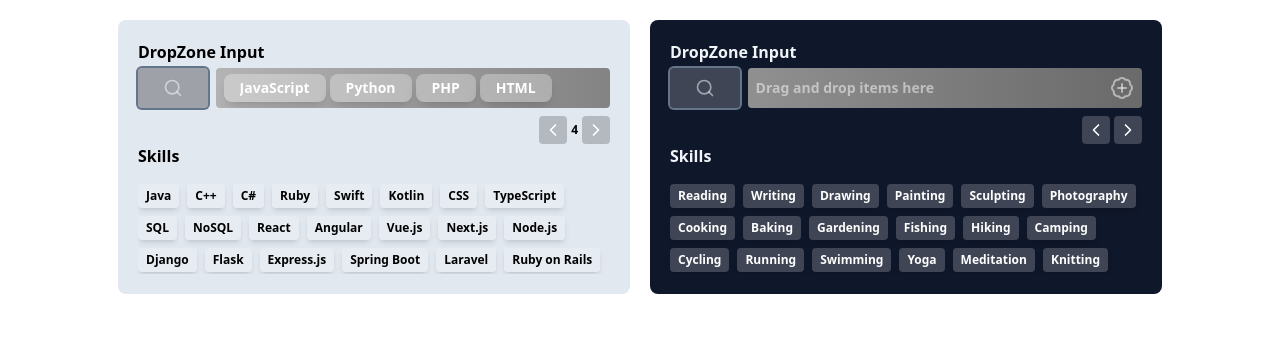
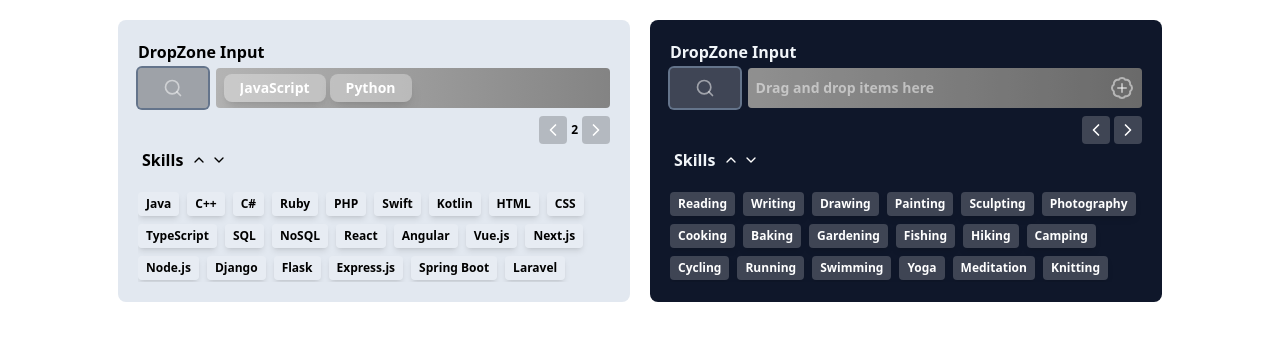
Before and after one commit to JawadAmmar700/Component-Library, a Next.js app: page /drop-input in a window 1280 px wide. Shown: the top 340 px of the page. Built offline with nearby package versions, Linux system fonts and the light colour scheme.

Commit message:
fix some styling

```diff
--- a/src/components/re-uc/drop-input/animated-button.tsx
+++ b/src/components/re-uc/drop-input/animated-button.tsx
@@ -12,12 +12,12 @@ export function AnimatedButtonComponent({
   return (
     <div className="relative group overflow-hidden text-white px-4 py-1 bg-white/30  rounded-lg shadow-lg  flex-shrink-0">
       <div className="absolute inset-0 bg-gradient-to-r from-blue-500 to-teal-400 opacity-0 group-hover:opacity-30 transition-opacity duration-500 ease-in-out rounded-lg" />
-      <p className="relative z-10 font-semibold text-sm truncate select-none">
+      <p className="relative z-10 font-semibold text-xs md:text-sm truncate select-none">
         {item}
       </p>
       <button
         onClick={() => onClick(item)}
-        className="absolute inset-0 flex items-center justify-center z-20 font-bold text-black bg-white dark:bg-gray-800 rounded-lg transform -translate-x-full group-hover:translate-x-0 transition-transform duration-500 ease-in-out group-hover:shadow-xl"
+        className="absolute inset-0 flex items-center justify-center z-20 font-bold text-black bg-white rounded-lg transform -translate-x-full group-hover:translate-x-0 transition-transform duration-500 ease-in-out group-hover:shadow-xl"
         style={{ clipPath: "polygon(0 0, 100% 0, 80% 100%, 0% 100%)" }}
       >
         <Trash size={18} className="text-red-500" />
--- a/src/components/re-uc/drop-input/index.tsx
+++ b/src/components/re-uc/drop-input/index.tsx
@@ -2,8 +2,10 @@
 
 import {
   BadgePlus,
+  ChevronDown,
   ChevronLeft,
   ChevronRight,
+  ChevronUp,
   List,
   Search,
 } from "lucide-react";
@@ -61,7 +63,6 @@ export default function DropInput({
   const timeOutRef = useRef<NodeJS.Timeout | null>(null);
   const touchItem = useRef<TouchItem | null>(null);
   const contanierRef = useRef<HTMLDivElement | null>(null);
-  const isItemOverDropZone = useRef<boolean | null>(null);
 
   const inputWidth = inputOrDropZone === "Input" ? "85%" : "15%";
   const dropZoneWidth = inputOrDropZone === "DropZone" ? "85%" : "15%";
@@ -76,12 +77,6 @@ export default function DropInput({
           )
       );
   }, [inputValue, list, dropedItems]);
-
-  // const filteredData = useMemo(() => {
-  //   return list.filter((item) =>
-  //     item.toLowerCase().includes(inputValue.toLowerCase())
-  //   );
-  // }, [inputValue, list]).filter((item) => !dropedItems.includes(item));
 
   const handleScroll = useCallback(
     (counter: number, isHolding: boolean, direction: "left" | "right") => {
@@ -265,10 +260,10 @@ export default function DropInput({
             dropY >= -elementRec.height / 2 &&
             dropY <= dropRect.height - elementRec.height / 2
           ) {
-            isItemOverDropZone.current = true;
+            setIsDraggingOver(true);
             element.style.border = "2px dotted green";
           } else {
-            isItemOverDropZone.current = false;
+            setIsDraggingOver(false);
             element.style.border = "none";
           }
         }
@@ -280,37 +275,38 @@ export default function DropInput({
     if (touchItem.current) {
       const { element, originalElement } = touchItem.current;
       originalElement.style.opacity = "1";
-      if (isItemOverDropZone.current) {
+
+      if (isDraggingOver) {
         handleDrop("Touch");
       }
 
       // Reset state
       element.remove();
       touchItem.current = null;
-      isItemOverDropZone.current = false;
+      setIsDraggingOver(false);
     }
   }, [draggedItemRef.current, list, dropedItems]);
 
-  // const handleListScroll = useCallback(
-  //   (counter: number, isHolding: boolean, direction: "top" | "bottom") => {
-  //     if (listRef.current) {
-  //       const { scrollTop, scrollHeight, clientHeight } = listRef.current;
-  //       if (direction === "top" && scrollTop > 0) {
-  //         listRef.current.scrollTo({
-  //           top: Math.max(0, scrollTop - counter),
-  //           behavior: isHolding ? "instant" : "smooth",
-  //         });
-  //       }
-  //       if (direction === "bottom" && scrollTop < scrollHeight - clientHeight) {
-  //         listRef.current.scrollTo({
-  //           top: Math.min(scrollHeight - clientHeight, scrollTop + counter),
-  //           behavior: isHolding ? "instant" : "smooth",
-  //         });
-  //       }
-  //     }
-  //   },
-  //   [listRef.current]
-  // );
+  const handleListScroll = useCallback(
+    (counter: number, isHolding: boolean, direction: "top" | "bottom") => {
+      if (listRef.current) {
+        const { scrollTop, scrollHeight, clientHeight } = listRef.current;
+        if (direction === "top" && scrollTop > 0) {
+          listRef.current.scrollTo({
+            top: Math.max(0, scrollTop - counter),
+            behavior: isHolding ? "instant" : "smooth",
+          });
+        }
+        if (direction === "bottom" && scrollTop < scrollHeight - clientHeight) {
+          listRef.current.scrollTo({
+            top: Math.min(scrollHeight - clientHeight, scrollTop + counter),
+            behavior: isHolding ? "instant" : "smooth",
+          });
+        }
+      }
+    },
+    [listRef.current]
+  );
 
   return (
     <div
@@ -323,7 +319,7 @@ export default function DropInput({
       <div className="flex flex-col items-start space-y-1">
         <div className="flex items-center justify-between w-full">
           <h1
-            className={`text-md font-bold ${
+            className={`text-md font-bold select-none ${
               theme === "Dark" ? "text-slate-100" : "text-black"
             } `}
           >
@@ -407,7 +403,7 @@ export default function DropInput({
                         text="Drag and drop items here"
                         loop={false}
                         animationDuration={50}
-                        TextStyle="text-sm font-bold text-white/50"
+                        TextStyle="text-xs md:text-sm font-bold text-white/50"
                         cursorStyle="hidden"
                       />
                     )}
@@ -489,17 +485,54 @@ export default function DropInput({
             theme === "Dark" ? "text-white" : "text-black"
           } ${inputOrDropZone === "Input" && "relative top-2"} `}
         >
+          <div className="flex items-center space-x-2 p-1">
             <h1
-            className={`text-md font-bold ${
+              className={`text-md font-bold select-none ${
                 theme === "Dark" ? "text-slate-100" : "text-black"
               } `}
             >
               {dataLabel}
             </h1>
+
+            <div className="flex items-center space-x-1 ">
+              <LongPressButton
+                onPress={handleListScroll}
+                onPressArgs={["top"]}
+                timeOutDuration={200}
+                disabled={!list}
+                delay={50}
+              >
+                <ChevronUp
+                  size={16}
+                  className={`rounded  ${
+                    theme === "Dark"
+                      ? "text-white group-hover:text-white/80"
+                      : "text-black group-hover:text-black/80"
+                  }`}
+                />
+              </LongPressButton>
+              <LongPressButton
+                onPress={handleListScroll}
+                onPressArgs={["bottom"]}
+                timeOutDuration={200}
+                disabled={!list}
+                delay={50}
+              >
+                <ChevronDown
+                  size={16}
+                  className={`rounded  ${
+                    theme === "Dark"
+                      ? "text-white group-hover:text-white/80"
+                      : "text-black group-hover:text-black/80"
+                  }`}
+                />
+              </LongPressButton>
+            </div>
+          </div>
           <div className="flex space-x-1">
             <div
               ref={listRef}
-              className="flex flex-wrap gap-2 max-h-[90px]  touch-none  overflow-y-scroll drop-input-scrollbar"
+              className="flex flex-wrap gap-2 max-h-[90px] touch-none overflow-y-scroll drop-input-scrollbar"
             >
               {filteredData.map((item, index) => (
                 <div
@@ -524,36 +557,6 @@ export default function DropInput({
                 </div>
               ))}
             </div>
-            {/* <div className="h-[90px] flex items-end justify-center md:hidden">
-              <div>
-                <LongPressButton
-                  onPress={handleListScroll}
-                  onPressArgs={["top"]}
-                  timeOutDuration={200}
-                  disabled={!list}
-                  className={`rounded p-1 ${
-                    theme === "Dark"
-                      ? "bg-white/20 hover:bg-white/30"
-                      : "bg-black/20 hover:bg-black/30"
-                  }`}
-                >
-                  <ChevronUp size={20} className="text-white" />
-                </LongPressButton>
-                <LongPressButton
-                  onPress={handleListScroll}
-                  onPressArgs={["bottom"]}
-                  timeOutDuration={200}
-                  disabled={!list}
-                  className={`rounded p-1 ${
-                    theme === "Dark"
-                      ? "bg-white/20 hover:bg-white/30"
-                      : "bg-black/20 hover:bg-black/30"
-                  }`}
-                >
-                  <ChevronDown size={20} className="text-white" />
-                </LongPressButton>
-              </div>
-            </div> */}
           </div>
         </div>
         {/* End of Drop Items */}
--- a/src/components/re-uc/long-press-button.tsx
+++ b/src/components/re-uc/long-press-button.tsx
@@ -2,7 +2,7 @@ import React, { useRef } from "react";
 
 interface LongPressButtonProps<TArgs extends (string | number | boolean)[]> {
   onPress: (counter: number, isHolding: boolean, ...args: TArgs) => void;
-  className: string;
+  className?: string;
   children: React.ReactNode;
   timeOutDuration: number;
   onPressArgs: TArgs;
--- a/src/components/showcase/drop-input.tsx
+++ b/src/components/showcase/drop-input.tsx
@@ -18,7 +18,7 @@ const DropInputShowcase = () => {
         data={programmingSkills}
         dataLabel="Skills"
         // default values here is treated as saved values can be from different sources like Database or Server or any other source.
-        defaultValues={["JavaScript", "Python", "PHP", "HTML"]}
+        defaultValues={["JavaScript", "Python"]}
         inputLabel="DropZone Input"
       />
       <DropInput
--- a/src/components/showcase/long-press-buttom.tsx
+++ b/src/components/showcase/long-press-buttom.tsx
@@ -1,20 +1,11 @@
 "use client";
-import React, { useState, useEffect } from "react";
-import { Moon, Sun, Minus, Plus } from "lucide-react";
+import React, { useState } from "react";
+import { Minus, Plus } from "lucide-react";
 import LongPressButton from "../re-uc/long-press-button";
 
 export default function LongPressButtonShowcase() {
   const [count, setCount] = useState(0);
   const [isHolding, setIsHolding] = useState(false);
-  const [isDarkMode, setIsDarkMode] = useState(false);
-
-  useEffect(() => {
-    if (isDarkMode) {
-      document.documentElement.classList.add("dark");
-    } else {
-      document.documentElement.classList.remove("dark");
-    }
-  }, [isDarkMode]);
 
   const handlePress = (
     counter: number,
@@ -30,17 +21,7 @@ export default function LongPressButtonShowcase() {
 
   return (
     <div className="flex flex-col items-center justify-center min-h-screen bg-gray-100 dark:bg-gray-900 transition-colors duration-300">
-      <div className="absolute top-4 right-4">
-        <button
-          onClick={() => setIsDarkMode(!isDarkMode)}
-          className="p-2 flex items-center justify-center rounded-full bg-gray-200 dark:bg-gray-700 text-gray-800 dark:text-gray-200 transition-colors duration-300"
-          aria-label={
-            isDarkMode ? "Switch to light mode" : "Switch to dark mode"
-          }
-        >
-          {isDarkMode ? <Sun size={16} /> : <Moon size={16} />}
-        </button>
-      </div>
+      <div className="absolute top-4 right-4"></div>
       <div className="bg-white dark:bg-gray-800 p-8 rounded-2xl shadow-lg transition-all duration-300 transform hover:scale-105">
         <h1 className="text-3xl font-bold mb-8 text-gray-800 dark:text-white text-center">
           Long Press Counter
--- a/src/styles/globals.css
+++ b/src/styles/globals.css
@@ -1,14 +1,6 @@
 @tailwind base;
 @tailwind components;
 @tailwind utilities;
-
-body {
-  @apply font-sans bg-[#FFFFFF];
-}
-
-.dark body {
-  @apply bg-[#0f0f1b];
-}
 
 .hide-scroll-bar {
   -ms-overflow-style: none;
--- a/tailwind.config.ts
+++ b/tailwind.config.ts
@@ -10,8 +10,6 @@ const config: Config = {
   theme: {
     extend: {
       backgroundImage: {
-        batthern:
-          'url("https://www.transparenttextures.com/patterns/batthern.png")',
         "drop-input-gradient":
           "linear-gradient(90deg, silver, gray, silver, gray)",
       },
```
Lines whose indentation alone changed are shown as unchanged.
